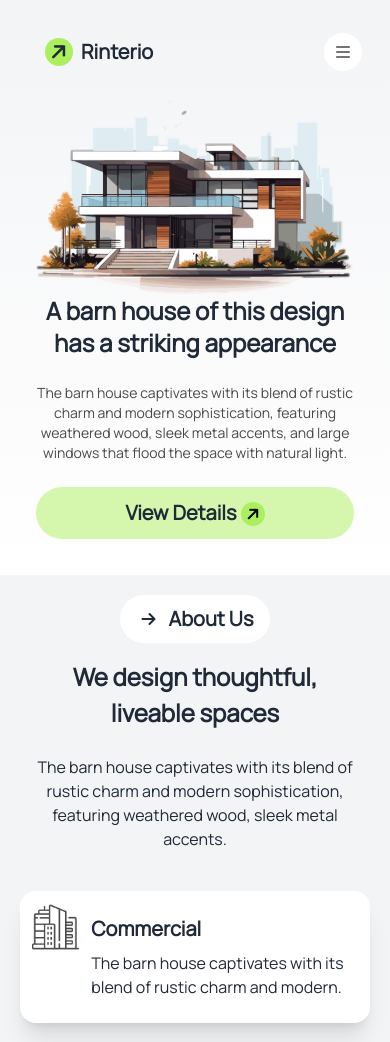
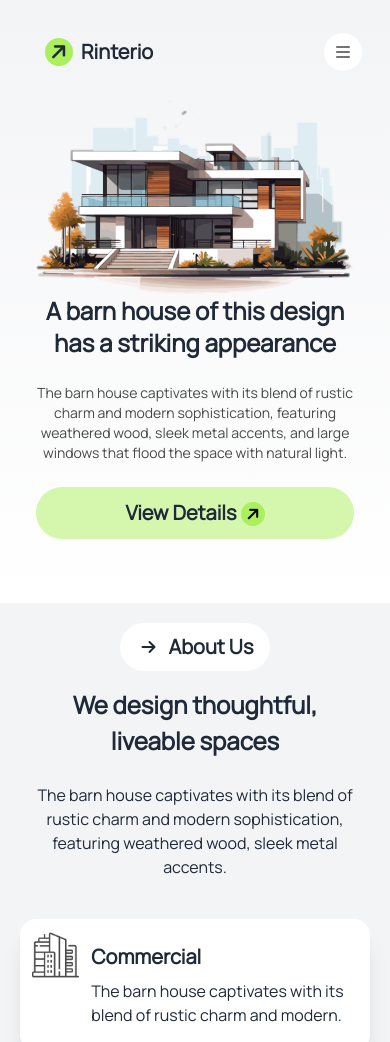
Before and after one commit to rakib-sikder/Assignment-3, a plain HTML site: page index.html in a window 390 px wide. Shown: the top 1042 px of the page. Drawn offline with nearby package versions, Linux system fonts and the light colour scheme.

Commit message:
responsive fixing

```diff
--- a/index.html
+++ b/index.html
@@ -166,7 +166,7 @@
         </div>
       </div>
       <!-- banner -->
-      <div class="hero">
+      <div class="hero xl:pb-20 sm:pb-11 pb-7">
         <div class="hero-content text-center">
           <div class="w-auto">
             <img src="./img/banner.png" alt="" class="m-auto" />
```
